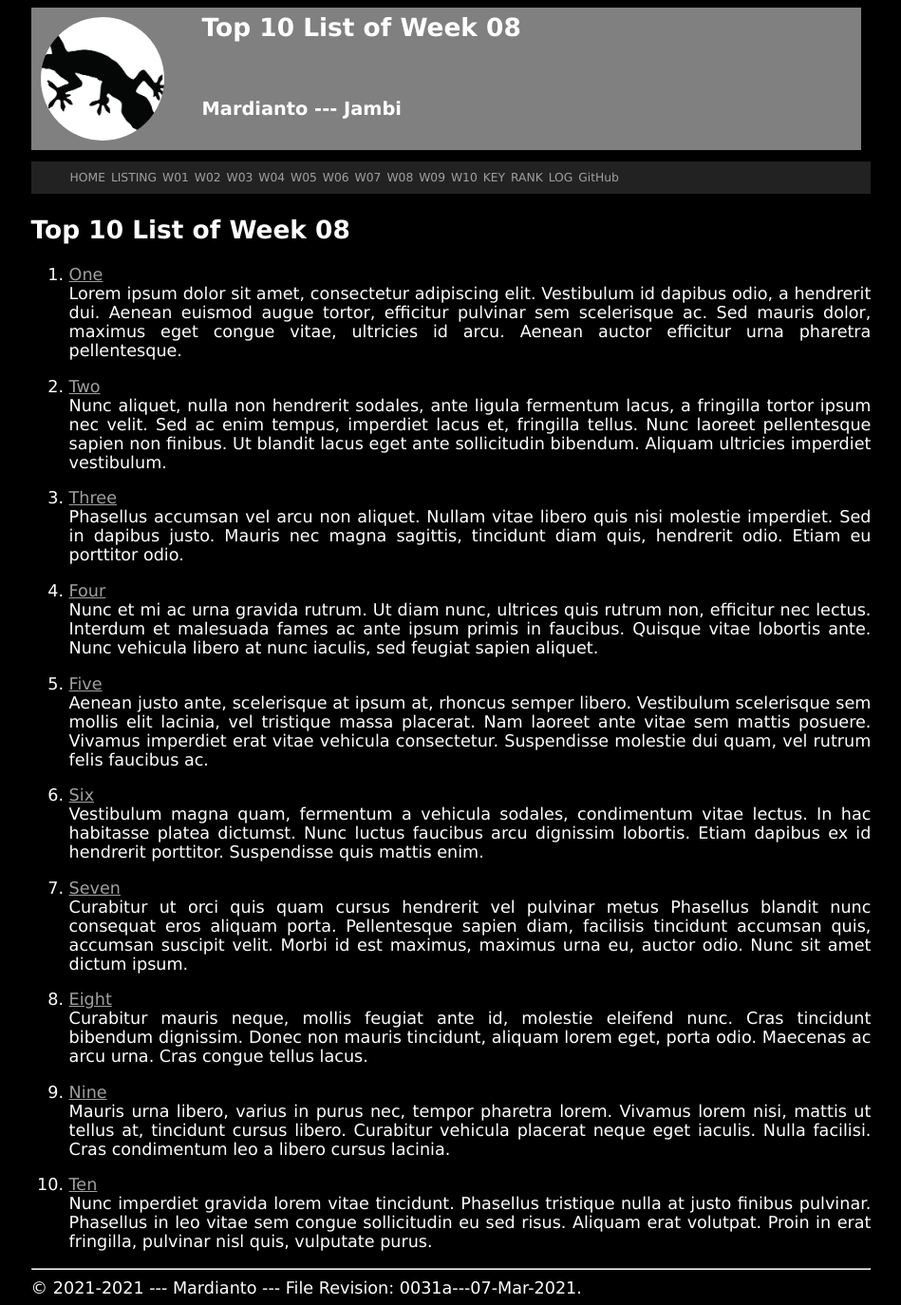
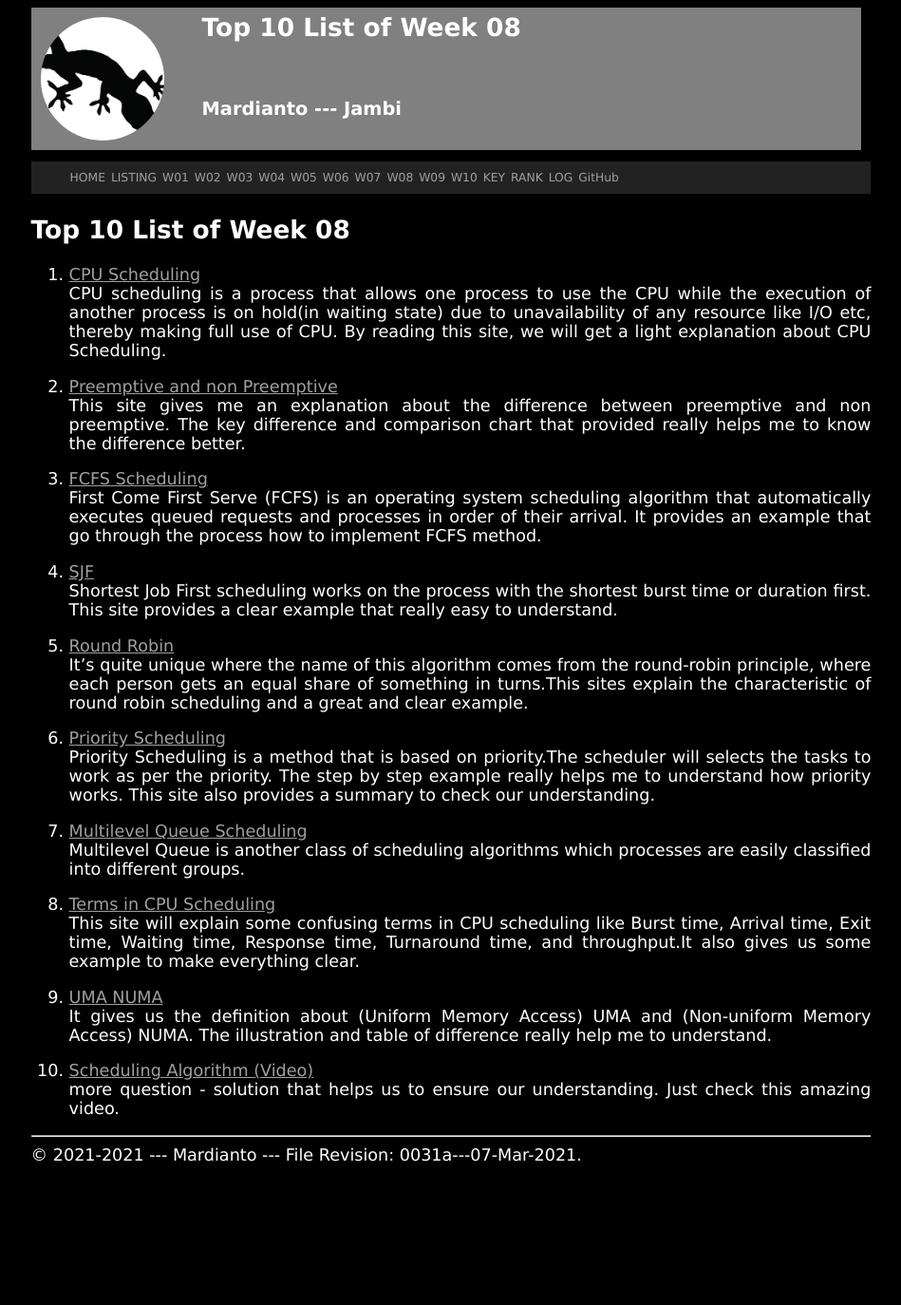
Before and after one commit to mardianto-byte/os211, a Jekyll site: the page built from w08.md, in a window 1280 px wide. Shown: the whole page at 95% size, without its empty margins (165-1114 px from the left). Built offline with Jekyll 4.4.1, drawn with Linux system fonts in a browser that asks for light colours; our own code applies the rules of GitHub Pages for plain Markdown files; after the commit the page ends 1234 px from its top, so only the background shows below that.

Commit message:
add w08 top 10 list

```diff
--- a/w08.md
+++ b/w08.md
@@ -5,72 +5,33 @@ permalink: /W08/
 
 # Top 10 List of Week 08
 
-1. [One](https://en.wikipedia.org/wiki/1)<br>
-Lorem ipsum dolor sit amet, consectetur adipiscing elit.
-Vestibulum id dapibus odio, a hendrerit dui.
-Aenean euismod augue tortor, efficitur pulvinar sem scelerisque ac.
-Sed mauris dolor, maximus eget congue vitae, ultricies id arcu.
-Aenean auctor efficitur urna pharetra pellentesque.
+1. [CPU Scheduling](https://www.studytonight.com/operating-system/cpu-scheduling)<br>
+CPU scheduling is a process that allows one process to use the CPU while the execution of another process is on hold(in waiting state) due to unavailability of any resource like I/O etc, thereby making full use of CPU. By reading this site, we will get a light explanation about CPU Scheduling.
 
-2. [Two](https://en.wikipedia.org/wiki/2)<br>
-Nunc aliquet, nulla non hendrerit sodales, ante ligula fermentum lacus, a fringilla tortor ipsum nec velit.
-Sed ac enim tempus, imperdiet lacus et, fringilla tellus.
-Nunc laoreet pellentesque sapien non finibus.
-Ut blandit lacus eget ante sollicitudin bibendum.
-Aliquam ultricies imperdiet vestibulum.
+2. [Preemptive and non Preemptive](https://www.geeksforgeeks.org/preemptive-and-non-preemptive-scheduling/)<br>
+This site gives me an explanation about the difference between preemptive and non preemptive. The key difference and comparison chart that provided really helps me to know the difference better.
 
-3. [Three](https://en.wikipedia.org/wiki/3)<br>
-Phasellus accumsan vel arcu non aliquet.
-Nullam vitae libero quis nisi molestie imperdiet.
-Sed in dapibus justo.
-Mauris nec magna sagittis, tincidunt diam quis, hendrerit odio.
-Etiam eu porttitor odio.
+3. [FCFS Scheduling](https://www.guru99.com/fcfs-scheduling.html)<br>
+First Come First Serve (FCFS) is an operating system scheduling algorithm that automatically executes queued requests and processes in order of their arrival. It provides an example that go through the process how to implement FCFS method.
 
-4. [Four](https://en.wikipedia.org/wiki/4)<br>
-Nunc et mi ac urna gravida rutrum.
-Ut diam nunc, ultrices quis rutrum non, efficitur nec lectus.
-Interdum et malesuada fames ac ante ipsum primis in faucibus.
-Quisque vitae lobortis ante.
-Nunc vehicula libero at nunc iaculis, sed feugiat sapien aliquet.
+4. [SJF](https://www.studytonight.com/operating-system/shortest-job-first)<br>
+Shortest Job First scheduling works on the process with the shortest burst time or duration first. This site provides a clear example that really easy to understand.
 
-5. [Five](https://en.wikipedia.org/wiki/5)<br>
-Aenean justo ante, scelerisque at ipsum at, rhoncus semper libero.
-Vestibulum scelerisque sem mollis elit lacinia, vel tristique massa placerat.
-Nam laoreet ante vitae sem mattis posuere.
-Vivamus imperdiet erat vitae vehicula consectetur.
-Suspendisse molestie dui quam, vel rutrum felis faucibus ac.
+5. [Round Robin](https://www.guru99.com/round-robin-scheduling-example.html)<br>
+It's quite unique where the name of this algorithm comes from the round-robin principle, where each person gets an equal share of something in turns.This sites explain the characteristic of round robin scheduling and a great and clear example.
 
-6. [Six](https://en.wikipedia.org/wiki/6)<br>
-Vestibulum magna quam, fermentum a vehicula sodales, condimentum vitae lectus.
-In hac habitasse platea dictumst.
-Nunc luctus faucibus arcu dignissim lobortis.
-Etiam dapibus ex id hendrerit porttitor.
-Suspendisse quis mattis enim.
+6. [Priority Scheduling](https://www.guru99.com/priority-scheduling-program.html)<br>
+Priority Scheduling is a method that is based on priority.The scheduler will selects the tasks to work as per the priority.
+The step by step example really helps me to understand how priority works. This site also provides a summary to check our understanding.
 
-7. [Seven](https://en.wikipedia.org/wiki/7)<br>
-Curabitur ut orci quis quam cursus hendrerit vel pulvinar metus
-Phasellus blandit nunc consequat eros aliquam porta.
-Pellentesque sapien diam, facilisis tincidunt accumsan quis, accumsan suscipit velit.
-Morbi id est maximus, maximus urna eu, auctor odio.
-Nunc sit amet dictum ipsum.
+7. [Multilevel Queue Scheduling](https://www.studytonight.com/operating-system/multilevel-queue-scheduling)<br>
+Multilevel Queue is another class of scheduling algorithms which processes are easily classified into different groups.
 
-8. [Eight](https://en.wikipedia.org/wiki/8)<br>
-Curabitur mauris neque, mollis feugiat ante id, molestie eleifend nunc.
-Cras tincidunt bibendum dignissim.
-Donec non mauris tincidunt, aliquam lorem eget, porta odio.
-Maecenas ac arcu urna.
-Cras congue tellus lacus.
+8. [Terms in CPU Scheduling](https://afteracademy.com/blog/what-is-burst-arrival-exit-response-waiting-turnaround-time-and-throughput)<br>
+This site will explain some confusing terms in CPU scheduling like Burst time, Arrival time, Exit time, Waiting time, Response time, Turnaround time, and throughput.It also gives us some example to make everything clear.
 
-9. [Nine](https://en.wikipedia.org/wiki/9)<br>
-Mauris urna libero, varius in purus nec, tempor pharetra lorem.
-Vivamus lorem nisi, mattis ut tellus at, tincidunt cursus libero.
-Curabitur vehicula placerat neque eget iaculis.
-Nulla facilisi.
-Cras condimentum leo a libero cursus lacinia.
+9. [UMA NUMA](https://www.geeksforgeeks.org/difference-between-uniform-memory-access-uma-and-non-uniform-memory-access-numa/)<br>
+It gives us the definition about (Uniform Memory Access) UMA and (Non-uniform Memory Access) NUMA. The illustration and table of difference really help me to understand.
 
-10. [Ten](https://en.wikipedia.org/wiki/10)<br>
-Nunc imperdiet gravida lorem vitae tincidunt.
-Phasellus tristique nulla at justo finibus pulvinar.
-Phasellus in leo vitae sem congue sollicitudin eu sed risus.
-Aliquam erat volutpat.
-Proin in erat fringilla, pulvinar nisl quis, vulputate purus.
+10. [Scheduling Algorithm (Video)](https://www.youtube.com/watch?v=g6QjVDyGgSE)<br>
+more question - solution that helps us to ensure our understanding. Just check this amazing video.
```
